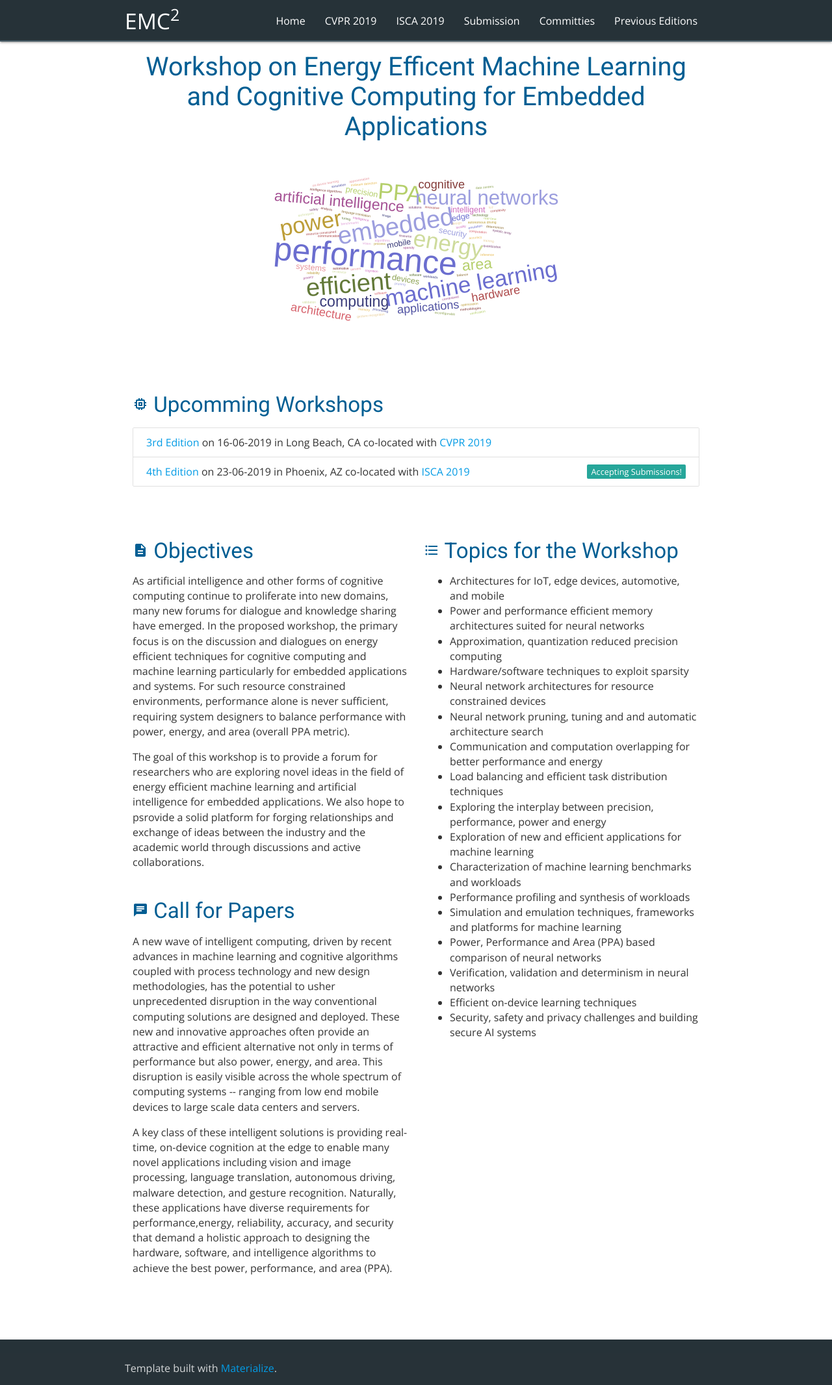
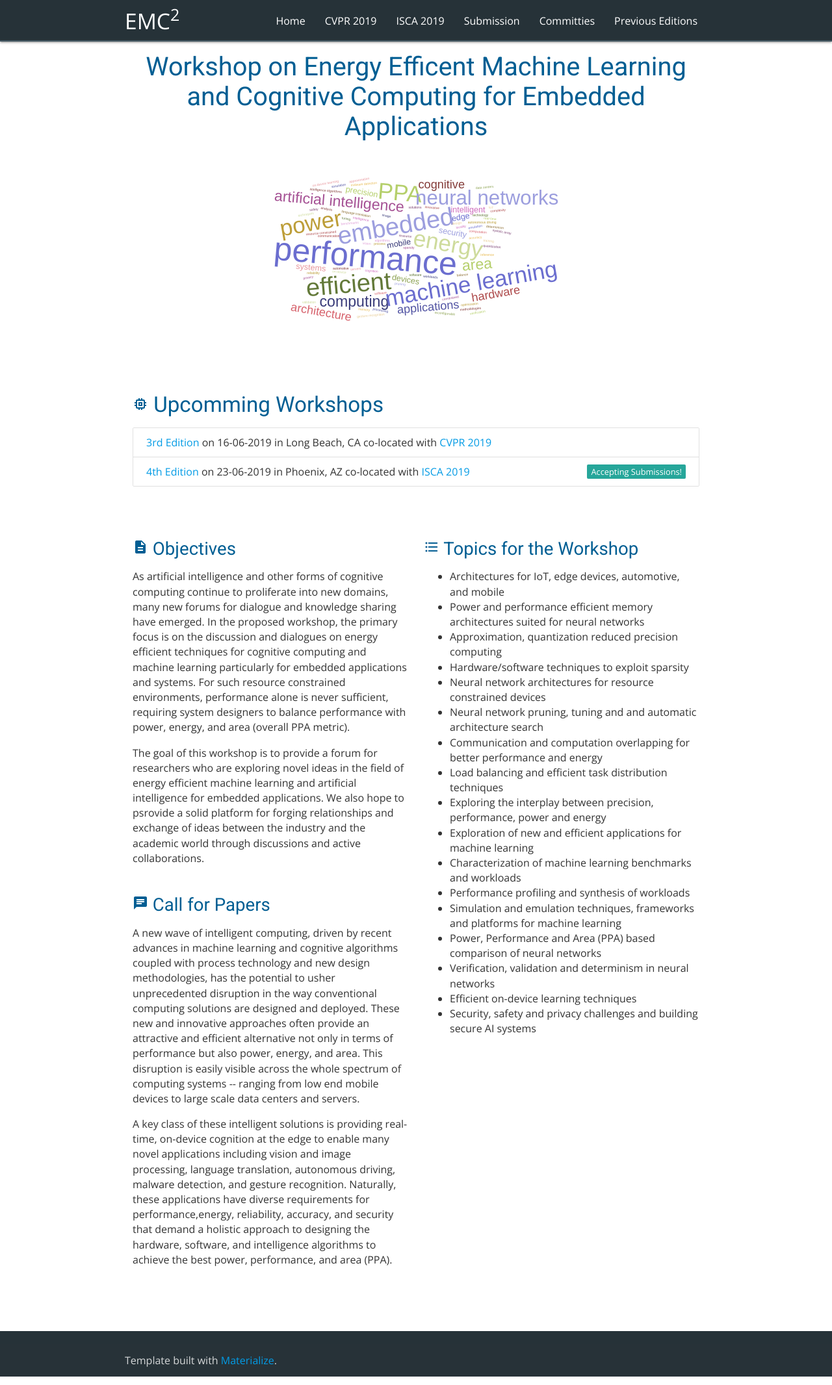
Before and after one commit to mgoldfar/emc2-web, a Jekyll site: the page built from index.html, in a window 1280 px wide. Shown: the whole page at 65% size. Built offline with Jekyll 4.4.1, drawn with Linux system fonts in a browser that asks for light colours.

Commit message:
Header tweaks.

```diff
--- a/index.html
+++ b/index.html
@@ -32,7 +32,7 @@ permalink: /index
 
 <div class="row">
   <div class="col s12 m6">
-    <h2 class="header"><i class="material-icons">description</i> Objectives</h2>
+    <h3 class="header"><i class="material-icons">description</i> Objectives</h3>
     <p>
       As artificial intelligence and other forms of cognitive computing continue to proliferate into new domains, many
       new forums for dialogue and knowledge sharing have emerged. In the proposed workshop, the primary focus is on the
@@ -44,7 +44,7 @@ permalink: /index
       energy efficient machine learning and artificial intelligence for embedded applications. We also hope to psrovide a
       solid platform for forging relationships and exchange of ideas between the industry and the academic world through
       discussions and active collaborations.</p>
-    <h2 class="header"><i class="material-icons">chat</i> Call for Papers</h2>
+    <h3 class="header"><i class="material-icons">chat</i> Call for Papers</h3>
     <p>
       A new wave of intelligent computing, driven by recent advances in machine learning and cognitive algorithms
       coupled with process technology and new design methodologies, has the potential to usher unprecedented disruption
@@ -59,7 +59,7 @@ permalink: /index
       software, and intelligence algorithms to achieve the best power, performance, and area (PPA).</p>
   </div>
   <div class="col s12 m6">
-    <h2 class="header"><i class="material-icons">format_list_bulleted</i> Topics for the Workshop</h2>
+    <h3 class="header"><i class="material-icons">format_list_bulleted</i> Topics for the Workshop</h3>
     <ul class="browser-default list">
       <li>Architectures for IoT, edge devices, automotive, and mobile</li>
       <li>Power and performance efficient memory architectures suited for neural networks</li>
```
